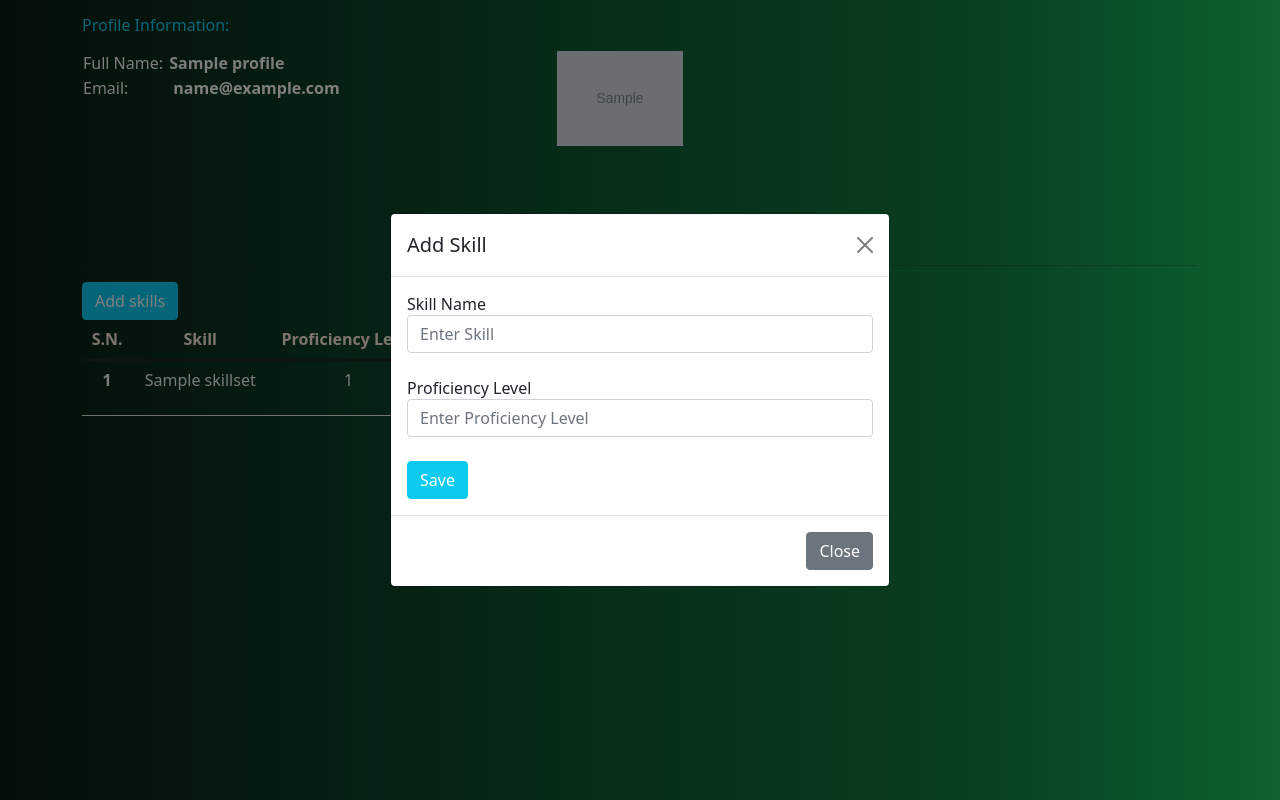
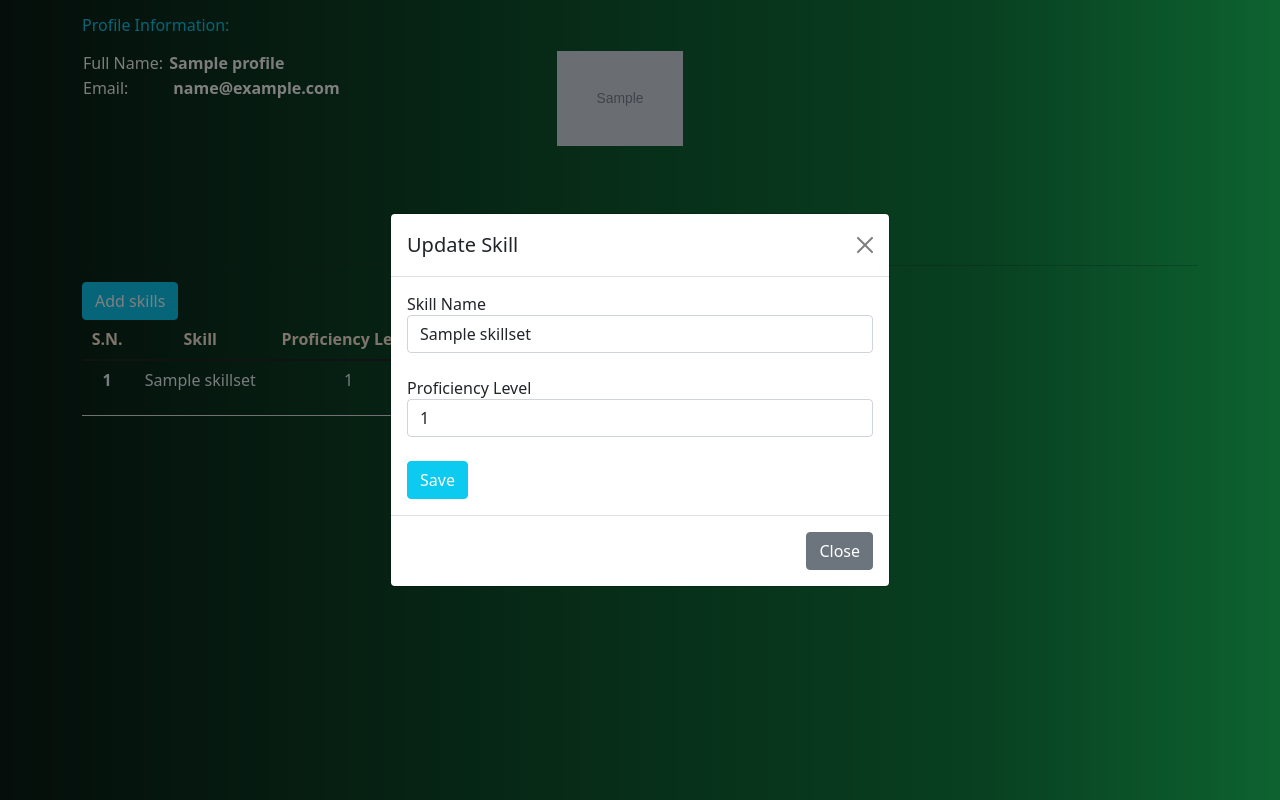
Before and after one commit to smooth-55/treeleaf, a Django app: page /view/1/ in a window 1280 px wide, after a click on "Update". Run offline with Django 3.2, Linux system fonts and the light colour scheme; tables that the repository leaves empty hold one stand-in row (values such as "Sample post"); grey boxes marked "Sample" are stand-in pictures; some libraries are stand-ins or nearby versions.

Commit message:
skill create, update integration

```diff
--- a/treeleaf/templates/treeleaf/view-profile.html
+++ b/treeleaf/templates/treeleaf/view-profile.html
@@ -64,26 +64,33 @@
 						<div class="modal-dialog modal-dialog-centered">
 							<div class="modal-content">
 								<div class="modal-header">
-									<h5 class="modal-title" id="skillModalUpdateLabel">Add Skill</h5>
+									<h5 class="modal-title" id="skillModalUpdateLabel">Update Skill</h5>
 									<button type="button" class="btn-close" data-bs-dismiss="modal"
 										aria-label="Close"></button>
 								</div>
 								<div class="modal-body">
-									<form method="POST" action="">
+									<form method="POST" id="addNewSkillForm" action="">
 										{% csrf_token %}
 
 										<div class="mb-4">
-											<label class="text-dark" for="skill_name">Skill Name</label>
+											<input id="store_object" type="text" class=" form-control"
+												name="store_object" placeholder="object" value="{{object.id}}" hidden />
+
+											<label class="text-dark" for="skill_name_update">Skill Name</label>
 											<input id="skill_name_update" type="text" class=" form-control"
-												name="pub_title" placeholder="Enter Skill" required />
+												name="skill_name_update" placeholder="Enter Skill"
+												value="{{item.skill_name}}" required />
+
 										</div>
 										<div class="mb-4">
 											<label class="text-dark" for="level">Proficiency Level</label>
 											<input id="level_update" type="number" class=" form-control"
-												name="pub_title" placeholder="Enter Proficiency Level" required />
+												name="level_update" placeholder="Enter Proficiency Level"
+												value="{{item.proficiency_level}}" required />
 										</div>
 
-										<button type="submit" class="btn btn-info text-white">Save</button>
+										<button type="submit" onclick="updateSkill({{item.id}})"
+											class="btn btn-info text-white">Save</button>
 
 									</form>
 								</div>
@@ -125,16 +132,17 @@
 					{% csrf_token %}
 
 					<div class="mb-4">
-						<label class="text-dark" for="skill_name">Skill Name</label>
-						<input id="skill_name" type="text" class="ha-input form-control" name="pub_title"
+						<label class="text-dark" for="create_skill_name">Skill Name</label>
+						<input id="create_skill_name" type="text" class="ha-input form-control" name="skill_names"
+							placeholder="Enter Skill Name" required />
+					</div>
+					<div class="mb-4">
+						<label class="text-dark" for="create_level">Proficiency Level</label>
+						<input id="create_level" type="number" class="ha-input form-control" name="create_level"
 							placeholder="Enter Publication Name" required />
 					</div>
-					<div class="mb-4">
-						<label class="text-dark" for="level">Proficiency Level</label>
-						<input id="level" type="number" class="ha-input form-control" name="pub_title"
-							placeholder="Enter Publication Name" required />
-					</div>
-					<button type="button" class="btn btn-info text-white">Save</button>
+					<button type="submit" onclick="addNewSkill({{object.id}})"
+						class="btn btn-info text-white">Save</button>
 				</form>
 			</div>
 			<div class="modal-footer">
@@ -147,3 +155,67 @@
 <!-- end skill model -->
 
 {% endblock %}
+
+{% block script%}
+
+<script>
+	const addNewSkill = (id) => {
+
+
+		var object_id = id;
+		var url = '/skill/' + object_id
+		var redirect_url = '/view/' + object_id
+		var level = document.getElementById("create_level").value
+		var skill = document.getElementById("create_skill_name").value
+
+
+
+
+		$.ajax({
+			url: url,
+			data: {
+				'object_id': object_id,
+				"level": level,
+				"skill": skill
+			},
+			success: function (aa) {
+				window.location = redirect_url;
+
+
+			}
+
+		});
+
+	}
+</script>
+
+<script>
+	const updateSkill = (id) => {
+
+
+		var object_id = id;
+		var url = '/skill-update/' + object_id
+		var level = document.getElementById("level_update").value
+		var skill = document.getElementById("skill_name_update").value
+		var profile = document.getElementById("store_object").value
+
+		var redirect_url = '/view/' + profile
+
+		$.ajax({
+			url: url,
+			data: {
+				'skill_obj': object_id,
+				"proficiency_level": level,
+				"skill_name": skill
+			},
+			success: function (e) {
+				window.location = redirect_url;
+
+
+			}
+
+		});
+
+	}
+</script>
+{% endblock %}
```
